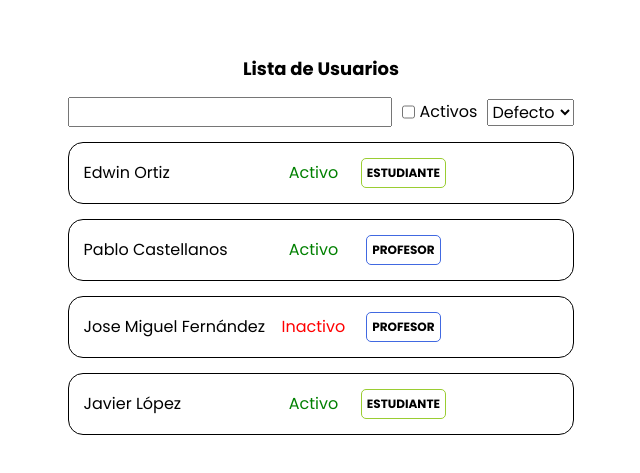
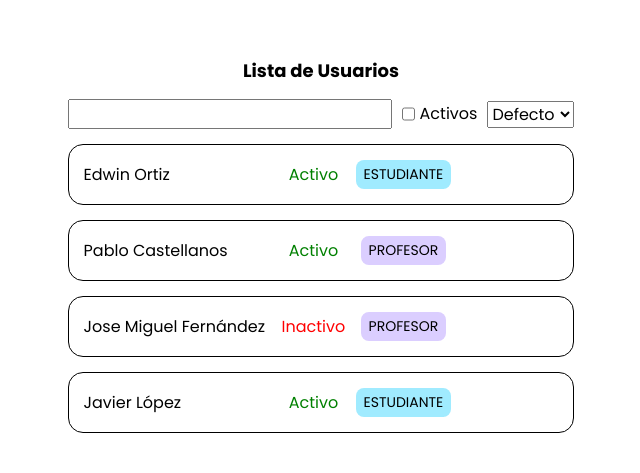
Before and after one commit to edarcode/user-manager, a React (Vite) app: page / in a window 1280 px wide. Shown: the part 155-628 px from the top of the page, without its empty margins (319-959 px from the left). Built offline with nearby package versions, Linux system fonts and the light colour scheme.

Commit message:
UserRole y manejo de variables

```diff
--- a/src/components/UserRole/UserRole.jsx
+++ b/src/components/UserRole/UserRole.jsx
@@ -3,8 +3,7 @@ import css from "./style.module.css";
 export default function UserRole({ role }) {
 	const className = {
 		profesor: `${css.role} ${css.teacher}`,
-		estudiante: `${css.role} ${css.student}`,
-		default: css.role
+		estudiante: `${css.role} ${css.student}`
 	};
-	return <span className={className[role] || className.default}>{role}</span>;
+	return <span className={className[role] || css.role}>{role}</span>;
 }
--- a/src/components/UserRole/style.module.css
+++ b/src/components/UserRole/style.module.css
@@ -1,15 +1,14 @@
 .role {
+	text-align: center;
 	text-transform: uppercase;
-	padding: 5px;
-	border-radius: 5px;
-	font-size: 1.2rem;
-	font-weight: bold;
-	border: 1px solid aliceblue;
-	text-align: center;
+	font-size: var(--text-sm);
+	padding: 4px 8px;
+	border-radius: var(--border-sm);
+	background-color: var(--color-lightgray);
 }
 .student {
-	border: 1px solid yellowgreen;
+	background-color: var(--color-blue);
 }
 .teacher {
-	border: 1px solid royalblue;
+	background-color: var(--color-purple);
 }
--- a/src/styles/themes.css
+++ b/src/styles/themes.css
@@ -14,6 +14,6 @@
 	--shadow-md: 0px 0px 12px rgba(69, 69, 69, 0.5);
 
 	/* borders ---------------------------------------------*/
-	--border-sm: 8rem;
+	--border-sm: 0.8rem;
 	--border-md: 1.6rem;
 }
```
